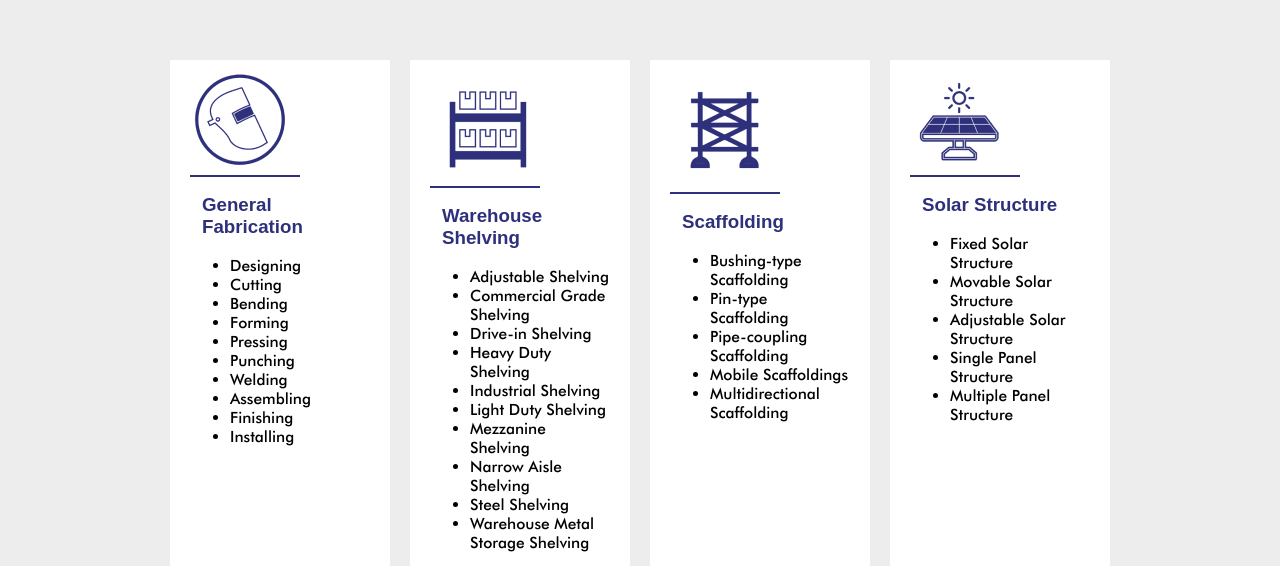
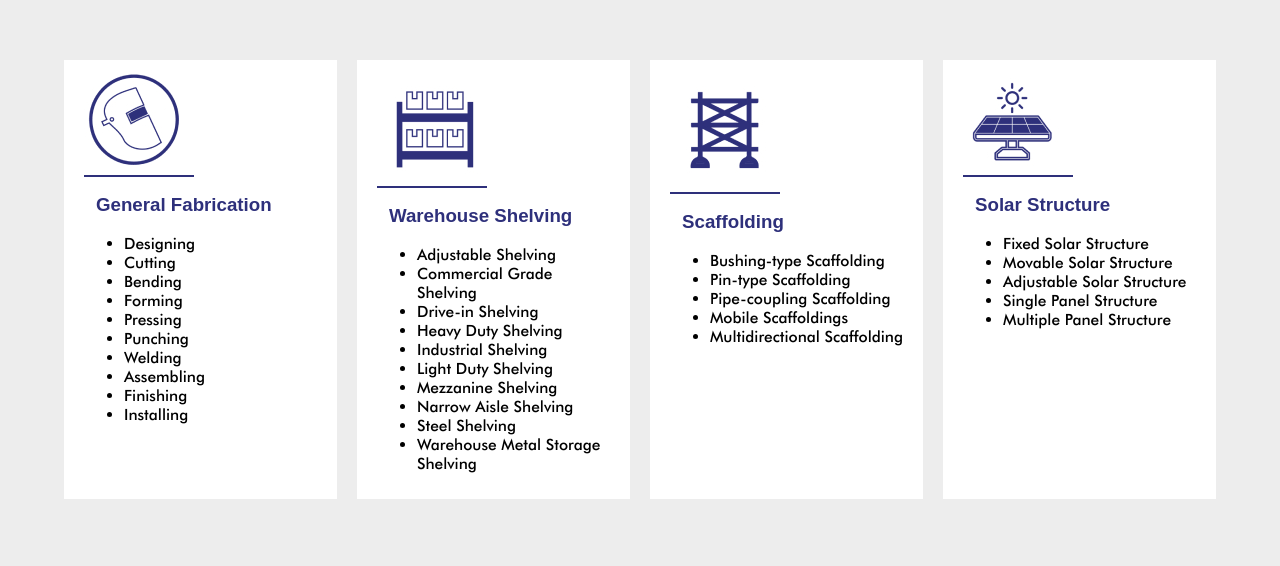
Before and after one commit to Usamaalikhan654/Habibullah-WB, a React (Create React App) app in the folder hepl-master/: page /#/ in a window 1280 px wide. Shown: the part 1494-2060 px from the top of the page. Built offline with nearby package versions, Linux system fonts and the light colour scheme.

Commit message:
3.2.5
version 3.2.5 pushed

```diff
--- a/hepl-master/src/Pages/Home/Home.module.scss
+++ b/hepl-master/src/Pages/Home/Home.module.scss
@@ -61,7 +61,7 @@
 }
 
 .coreContainer {
-  padding: 10rem;
+  padding: 10rem 25px;
   background-color: #ededed;
   align-items: center;
   justify-content: center;
```
